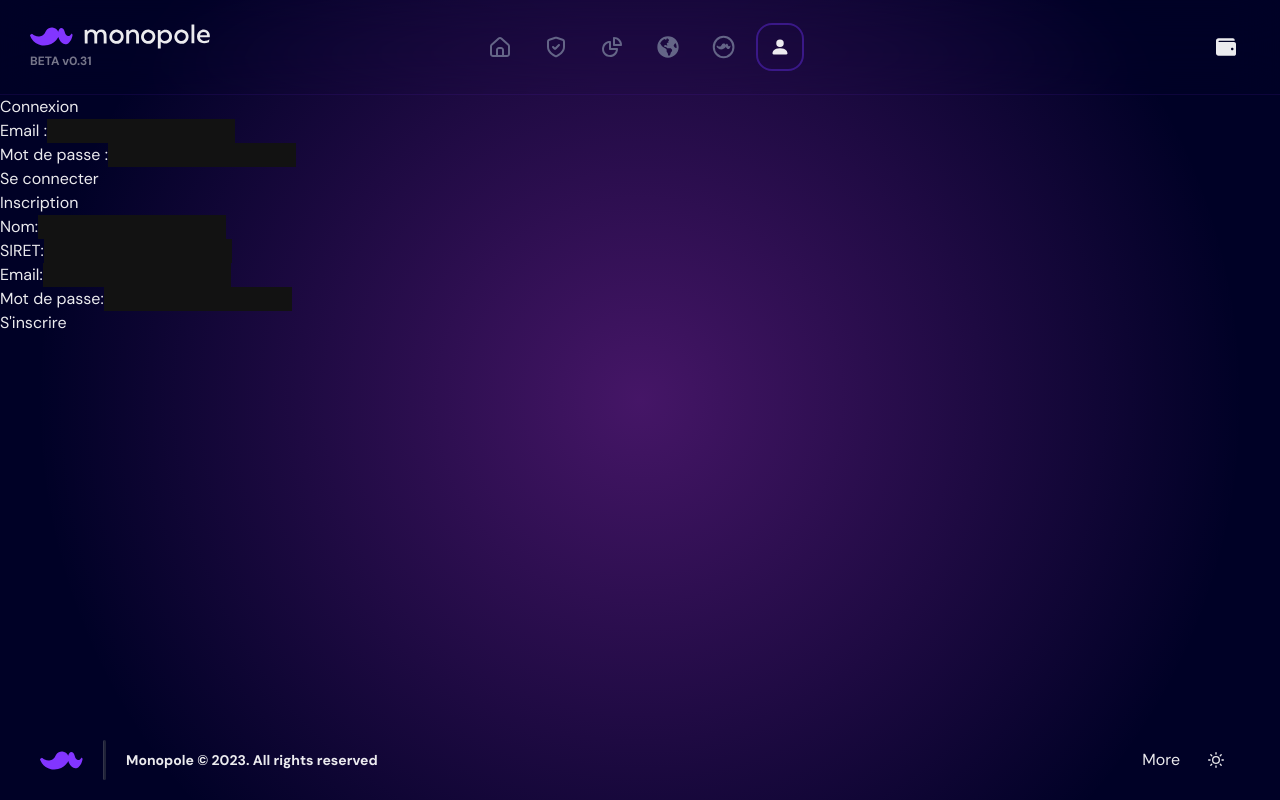
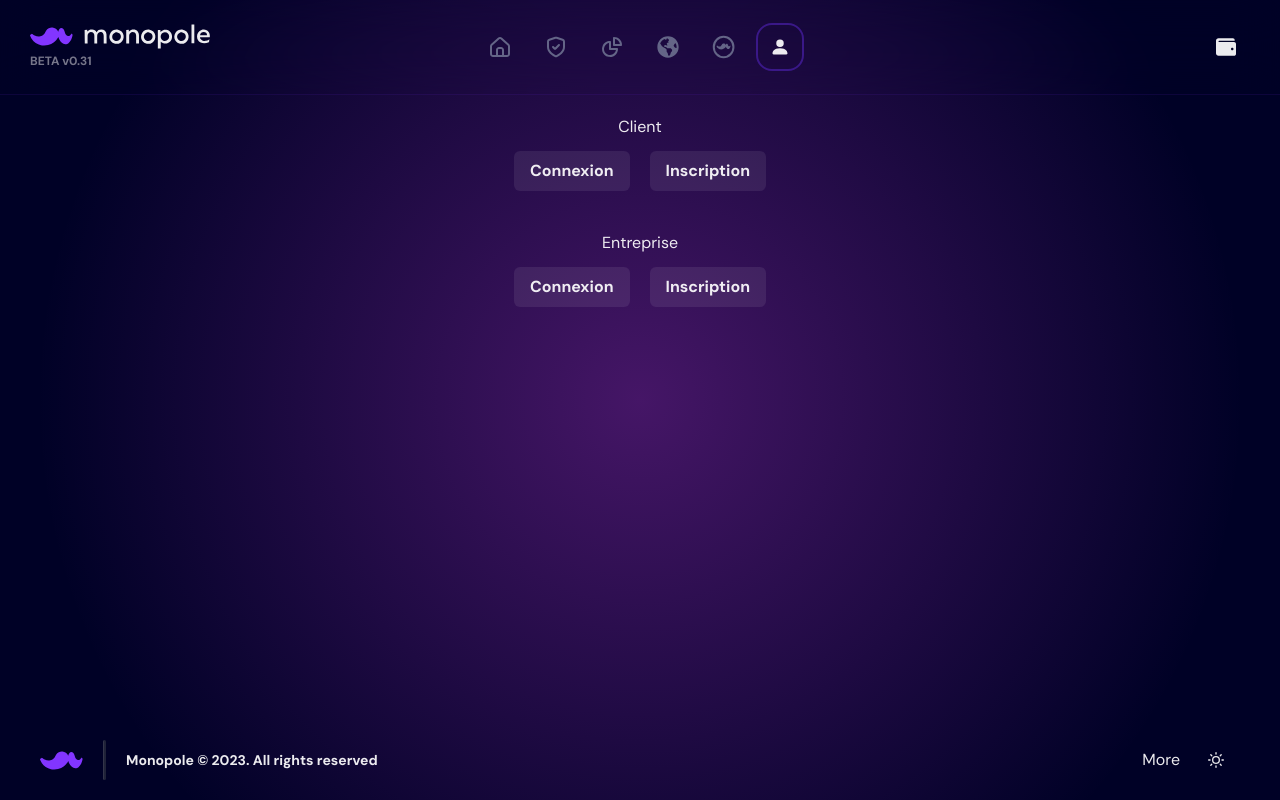
Before and after one commit to Monopole-network/hackathon-3, a Next.js app: page /dashboard in a window 1280 px wide. Built offline with nearby package versions, Linux system fonts and the light colour scheme.

Commit message:
(abdel) inscription entreprise a jour

```diff
--- a/components/LoginForm.tsx
+++ b/components/LoginForm.tsx
@@ -1,3 +1,4 @@
+import { Button, FormControl, FormLabel, Input } from '@chakra-ui/react';
 import React, { useState } from 'react';
 
 interface LoginFormProps {
@@ -18,48 +19,40 @@ const LoginForm: React.FC<LoginFormProps> = ({ onLogin }) => {
     const handleSubmit = (e: React.FormEvent) => {
         e.preventDefault();
 
-        // Récupérer les données du localStorage
         const storedAccounts = JSON.parse(localStorage.getItem('companyData') || '[]');
 
-        // Vérifier si le courriel et le mot de passe correspondent à un compte
         const matchingAccount = storedAccounts.find((account: any) => {
             return account.email === formData.email && account.password === formData.password;
         });
 
         if (matchingAccount) {
-            // Si un compte correspond, déclencher la fonction onLogin avec les données du compte
             onLogin(matchingAccount);
         } else {
-            // Si aucune correspondance n'est trouvée, afficher un message d'erreur
             console.error('Identifiants incorrects');
         }
     };
 
     return (
         <form onSubmit={handleSubmit}>
-            <div>
-                <label htmlFor="email">Email :</label>
-                <input
-                    type="email"
+            <FormControl>
+                <FormLabel>Adresse mail</FormLabel>
+                <Input type='email'
                     id="email"
                     name="email"
                     value={formData.email}
                     onChange={handleChange}
-                    required
-                />
-            </div>
-            <div>
-                <label htmlFor="password">Mot de passe :</label>
-                <input
-                    type="password"
+                    required/>
+            </FormControl>
+            <FormControl>
+                <FormLabel>Mot de passe</FormLabel>
+                <Input type="password"
                     id="password"
                     name="password"
                     value={formData.password}
                     onChange={handleChange}
-                    required
-                />
-            </div>
-            <button type="submit">Se connecter</button>
+                    required/>
+            </FormControl>
+            <Button my="4" w="100%" type="submit" colorScheme='purple'>Se connecter</Button>
         </form>
     );
 };
--- a/components/RegistrationForm.tsx
+++ b/components/RegistrationForm.tsx
@@ -1,5 +1,6 @@
 import React, { useState } from 'react';
 import { useRouter } from 'next/router';
+import { Button, FormControl, FormLabel, Input } from '@chakra-ui/react';
 
 const RegistrationForm: React.FC = () => {
     const router = useRouter();
@@ -47,9 +48,9 @@ const RegistrationForm: React.FC = () => {
 
     return (
         <form onSubmit={handleSubmit}>
-            <div>
-                <label htmlFor="companyName">Nom:</label>
-                <input
+            <FormControl>
+                <FormLabel>Nom</FormLabel>
+                <Input
                     type="text"
                     id="companyName"
                     name="companyName"
@@ -57,10 +58,10 @@ const RegistrationForm: React.FC = () => {
                     onChange={handleChange}
                     required
                 />
-            </div>
-            <div>
-                <label htmlFor="companySiret">SIRET:</label>
-                <input
+            </FormControl>
+            <FormControl>
+                <FormLabel>SIRET</FormLabel>
+                <Input
                     type="text"
                     id="companySiret"
                     name="companySiret"
@@ -68,10 +69,10 @@ const RegistrationForm: React.FC = () => {
                     onChange={handleChange}
                     required
                 />
-            </div>
-            <div>
-                <label htmlFor="email">Email:</label>
-                <input
+            </FormControl>
+            <FormControl>
+                <FormLabel>Adresse mail</FormLabel>
+                <Input
                     type="email"
                     id="email"
                     name="email"
@@ -79,10 +80,10 @@ const RegistrationForm: React.FC = () => {
                     onChange={handleChange}
                     required
                 />
-            </div>
-            <div>
-                <label htmlFor="password">Mot de passe:</label>
-                <input
+            </FormControl>
+            <FormControl>
+                <FormLabel>Mot de passe</FormLabel>
+                <Input
                     type="password"
                     id="password"
                     name="password"
@@ -90,8 +91,8 @@ const RegistrationForm: React.FC = () => {
                     onChange={handleChange}
                     required
                 />
-            </div>
-            <button type="submit">S'inscrire</button>
+            </FormControl>
+            <Button my="4" w="100%" type="submit" colorScheme='purple'>S'inscrire</Button>
             {errorMessage && <p>{errorMessage}</p>}
         </form>
     );
--- a/pages/dashboard.tsx
+++ b/pages/dashboard.tsx
@@ -1,15 +1,20 @@
 import React, { useEffect, useState } from 'react';
 import RegistrationForm from '../components/RegistrationForm';
 import LoginForm from '../components/LoginForm';
+import { Box, Button, CloseButton, Flex } from '@chakra-ui/react';
 
 const Dashboard: React.FC = () => {
   const [connected, setConnected] = useState<boolean>(false);
   const [currentAccount, setCurrentAccount] = useState<any | null>(null);
+  const [showLoginForm, setShowLoginForm] = useState<boolean>(false);
+  const [showRegistrationForm, setShowRegistrationForm] = useState<boolean>(false);
 
   const handleLogout = () => {
     localStorage.removeItem('currentAccount');
     setConnected(false);
     setCurrentAccount(null);
+    setShowLoginForm(false);
+    setShowRegistrationForm(false);
   };
 
   useEffect(() => {
@@ -20,18 +25,54 @@ const Dashboard: React.FC = () => {
     }
   }, []);
 
+  const handleLoginClick = () => {
+    setShowLoginForm(true);
+    setShowRegistrationForm(false);
+  };
+
+  const handleRegistrationClick = () => {
+    setShowLoginForm(false);
+    setShowRegistrationForm(true);
+  };
+
+  const handleCloseForm = () => {
+    setShowLoginForm(false);
+    setShowRegistrationForm(false);
+  };
+
   return (
-    <div>
+    <Flex w="100%" backgroundRepeat="no-repeat" backgroundSize="100%" flexDirection="column">
+      <Box w="90%" maxW="1200px" mx="auto" pt="20px">
         {!connected ? (
           <>
-          <h2>Connexion</h2>
-          <LoginForm onLogin={(accountData) => {
+            {showLoginForm || showRegistrationForm ? (
+              <CloseButton onClick={handleCloseForm} size='lg' ms="auto"/>
+            ) : (
+              <>
+                <Box textAlign="center" display="flex" gap={10} flexDirection="column">
+                  <Box display="flex" mx="auto" flexDirection="column" gap={3}>
+                    <h2>Client</h2>
+                    <Box display="flex" gap={5} mx="auto">
+                      <Button>Connexion</Button>
+                      <Button>Inscription</Button>
+                    </Box>
+                  </Box>
+                  <Box display="flex" mx="auto" flexDirection="column" gap={3}>
+                    <h2>Entreprise</h2>
+                    <Box display="flex" gap={5} mx="auto">
+                      <Button onClick={handleLoginClick}>Connexion</Button>
+                      <Button onClick={handleRegistrationClick}>Inscription</Button>
+                    </Box>
+                  </Box>
+                </Box>
+              </>
+            )}
+            {showLoginForm && <LoginForm onLogin={(accountData) => {
               setCurrentAccount(accountData);
               setConnected(true);
               localStorage.setItem('currentAccount', JSON.stringify(accountData));
-          }} />
-          <h2>Inscription</h2>
-          <RegistrationForm />
+            }} />}
+            {showRegistrationForm && <RegistrationForm />}
           </>
         ) : (
           <>
@@ -42,7 +83,8 @@ const Dashboard: React.FC = () => {
             <button onClick={handleLogout}>Se déconnecter</button>
           </>
         )}
-    </div>
+      </Box>
+    </Flex>
   );
 };
 
```
Also changed, not shown: pages/index.tsx (line endings or trailing spaces). Lines whose indentation alone changed are shown as unchanged.
